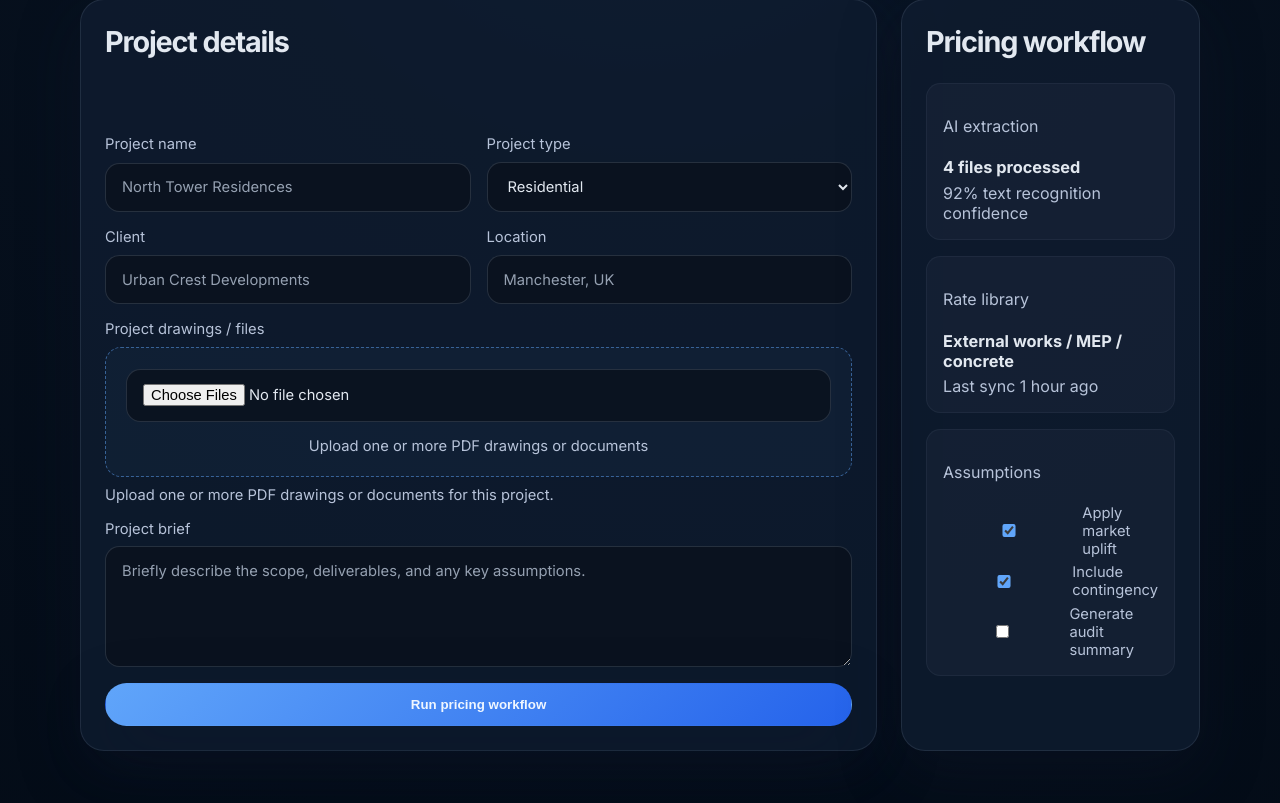
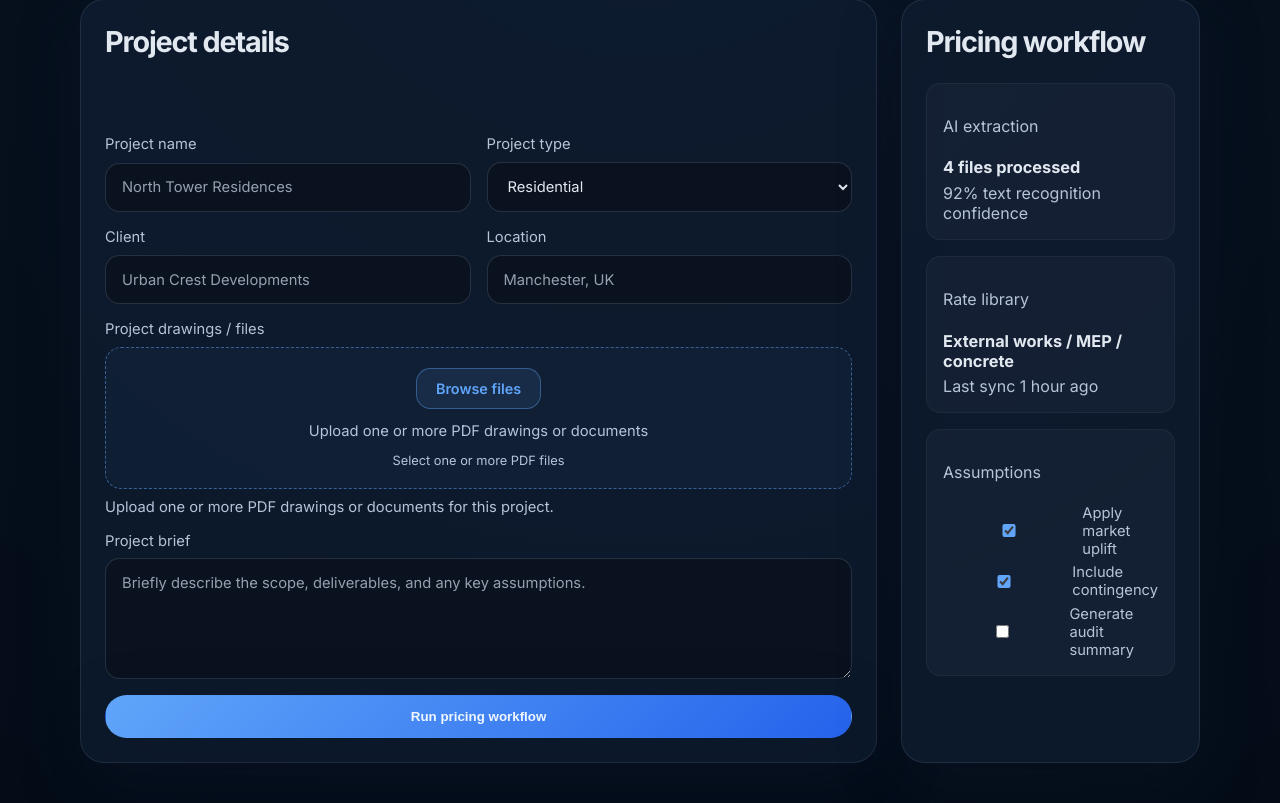
Before and after one commit to Abiriyi/qs_ai_saas, a Django app: page /projects/new/ in a window 1280 px wide. Shown: the part 252-1055 px from the top of the page. Run offline with Django 4.2, Linux system fonts and the light colour scheme; the visitor is signed in with stand-in values (Sample User, id 1); parts of the project's set-up code (start-up, migrations or seed data) failed here and were passed over.

Commit message:
updated doc upload logic

```diff
--- a/static/css/styles.css
+++ b/static/css/styles.css
@@ -917,6 +917,36 @@ th {
   max-width: 100%;
 }
 
+.browse-btn {
+  display: inline-flex;
+  align-items: center;
+  gap: 0.5rem;
+  padding: 0.7rem 1.2rem;
+  border: 1px solid rgba(96, 165, 250, 0.4);
+  border-radius: 0.9rem;
+  background: rgba(96, 165, 250, 0.1);
+  color: var(--primary);
+  font-weight: 600;
+  font-size: 0.9rem;
+  cursor: pointer;
+  transition: all 0.2s ease;
+}
+
+.browse-btn:hover {
+  background: rgba(96, 165, 250, 0.2);
+  border-color: var(--primary);
+}
+
+.browse-btn input {
+  display: none;
+}
+
+.upload-hint {
+  margin: 0;
+  font-size: 0.8rem;
+  color: var(--text-soft);
+}
+
 .mini-card {
   display: grid;
   gap: 0.35rem;
--- a/static/js/app.js
+++ b/static/js/app.js
@@ -63,7 +63,9 @@ document.addEventListener('DOMContentLoaded', () => {
 
       const projectData = await projectResponse.json();
       const uploadData = new FormData();
-      uploadData.append('file', fileInput.files[0]);
+      for (const file of fileInput.files) {
+        uploadData.append('file', file);
+      }
       uploadData.append('project_id', projectData.project_id);
 
       const uploadResponse = await fetch('/api/documents/upload/', {
@@ -80,7 +82,7 @@ document.addEventListener('DOMContentLoaded', () => {
         throw await parseJsonOrText(uploadResponse);
       }
 
-      showWorkflowStatus(`Project created. Your file is being processed for ${projectData.project_name}.`);
+      showWorkflowStatus(`Project created. Your ${fileInput.files.length} file(s) are being processed for ${projectData.project_name}.`);
       window.setTimeout(() => {
         window.location.href = '/dashboard/';
       }, 1200);
--- a/templates/project_detail.html
+++ b/templates/project_detail.html
@@ -98,8 +98,12 @@
             <label class="field">
               <span>Add drawings</span>
               <div class="upload-dropzone">
-                <input type="file" name="file" multiple accept=".pdf" />
+                <label class="browse-btn">
+                  <span>Browse files</span>
+                  <input type="file" name="file" multiple accept=".pdf" />
+                </label>
                 <span>Upload PDF drawings or documents</span>
+                <p class="upload-hint">Select one or more PDF files</p>
               </div>
             </label>
           </div>
--- a/templates/project_workflow.html
+++ b/templates/project_workflow.html
@@ -51,13 +51,17 @@
           <label class="field">
             <span>{{ form.file.label }}</span>
             <div class="upload-dropzone">
+              <label class="browse-btn">
+                <span>Browse files</span>
                 <input
                   type="file"
                   name="{{ form.file.html_name }}"
                   multiple
                   accept=".pdf"
                 />
+              </label>
               <span>Upload one or more PDF drawings or documents</span>
+              <p class="upload-hint">Select one or more PDF files</p>
             </div>
             {{ form.file.errors }}
             {{ form.file.help_text }}
```
Also changed, not shown: documents/tasks.py (+26 -0 lines). Lines whose indentation alone changed are shown as unchanged.
